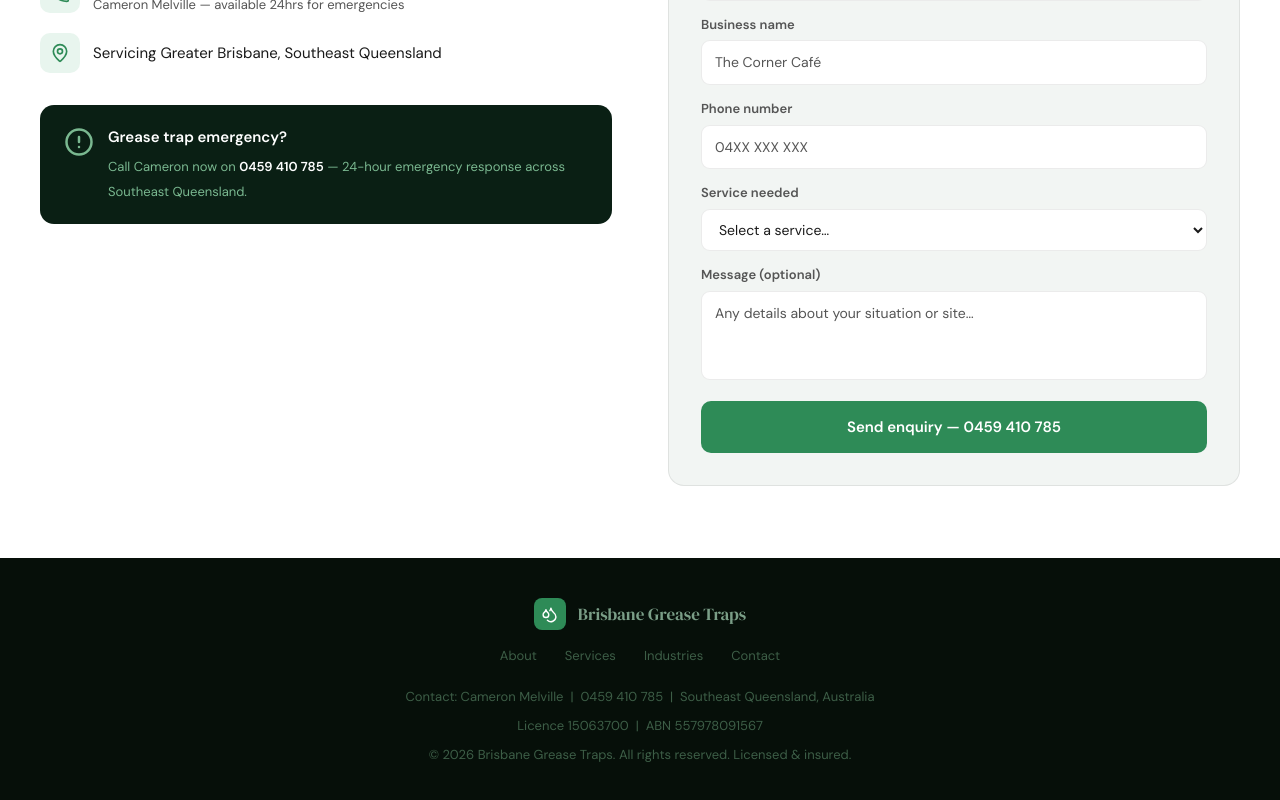
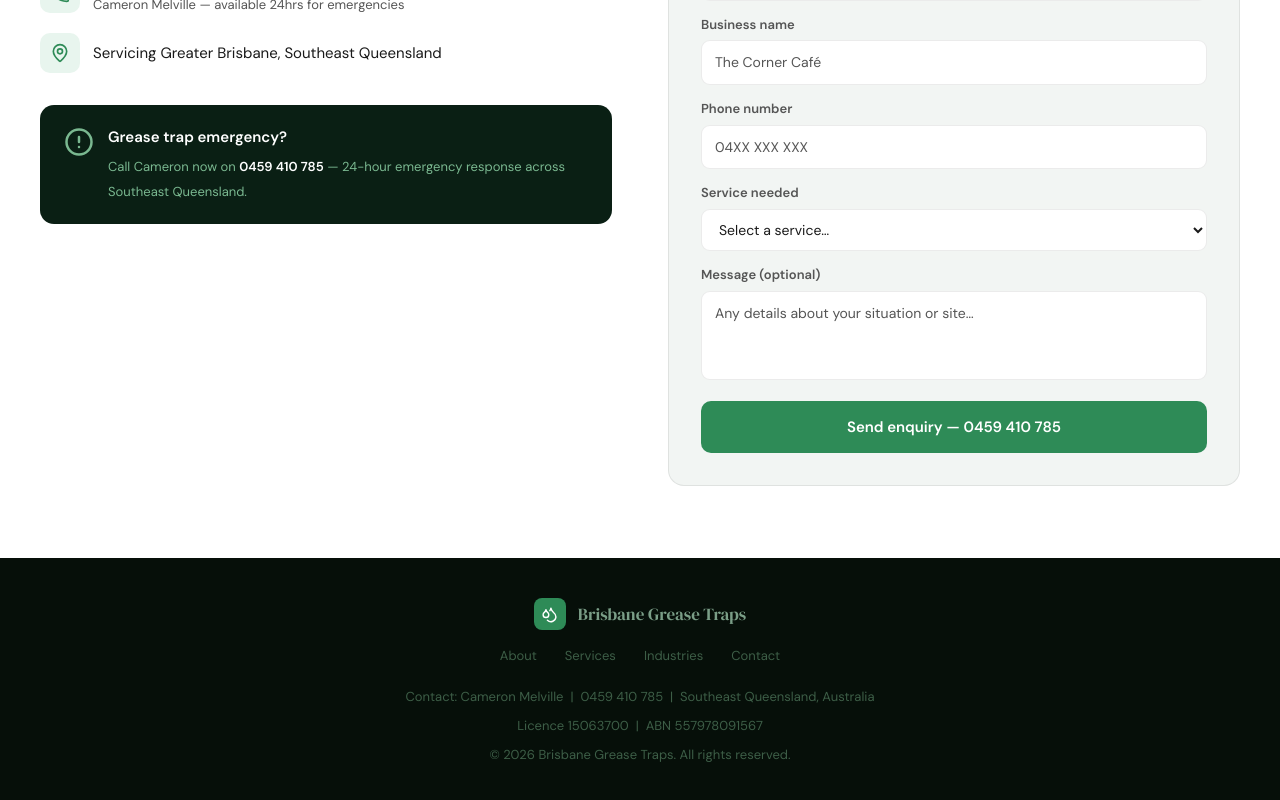
Before and after one commit to indigo165z/BGT, a Next.js app: page / in a window 1280 px wide. Shown: the part 2177-2977 px from the top of the page. Built offline with nearby package versions, Linux system fonts and the light colour scheme.

Commit message:
Remove "Licensed & insured" from footer and meta description
Co-Authored-By: Claude Sonnet 4.6 <noreply@anthropic.com>

```diff
--- a/src/app/layout.tsx
+++ b/src/app/layout.tsx
@@ -51,7 +51,7 @@ export const metadata: Metadata = {
     siteName: COMPANY.name,
     title: "Grease Trap Cleaning Brisbane | Brisbane Grease Traps",
     description:
-      "Professional grease trap services for Brisbane businesses. Licensed & insured. Call Cameron on 0459 410 785.",
+      "Professional grease trap services for Brisbane businesses. Call Cameron on 0459 410 785.",
   },
   twitter: {
     card: "summary_large_image",
--- a/src/components/Footer.tsx
+++ b/src/components/Footer.tsx
@@ -23,7 +23,7 @@ export default function Footer() {
 
       <p>Contact: {COMPANY.contactName} &nbsp;|&nbsp; <a href={`tel:${COMPANY.phone}`} className="hover:text-[#7ab890] transition-colors">{COMPANY.phone}</a> &nbsp;|&nbsp; Southeast Queensland, Australia</p>
       <p className="mt-2">Licence 15063700 &nbsp;|&nbsp; ABN 557978091567</p>
-      <p className="mt-2">&copy; {new Date().getFullYear()} Brisbane Grease Traps. All rights reserved. Licensed &amp; insured.</p>
+      <p className="mt-2">&copy; {new Date().getFullYear()} Brisbane Grease Traps. All rights reserved.</p>
     </footer>
   );
 }
```
